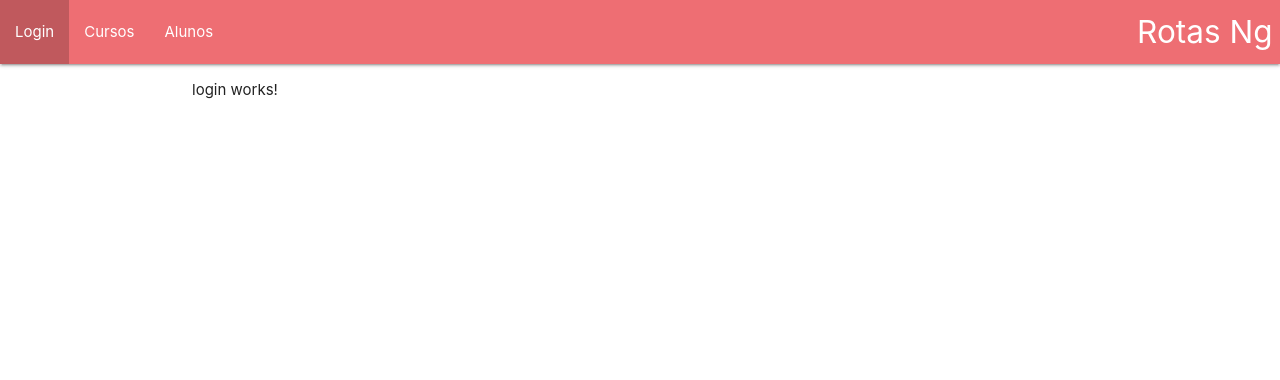
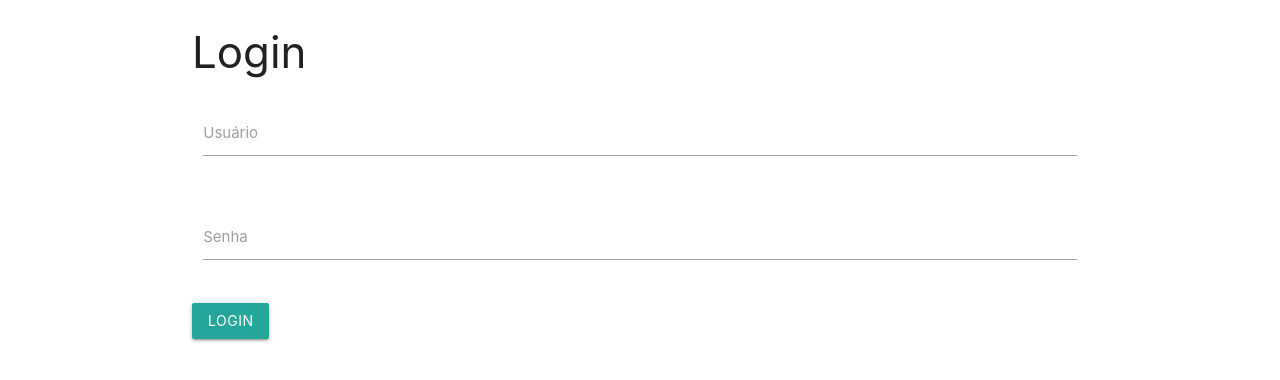
Before and after one commit to AndersonSilva94/estudos-angular-framework, an Angular app in the folder modulo-7-rotas/rotas/: page /login in a window 1280 px wide. Shown: the top 380 px of the page. Built offline with nearby package versions, Linux system fonts and the light colour scheme.

Commit message:
feat: :rocket: Rotas: Tela de Login e como não mostrar o Menu

```diff
--- a/modulo-7-rotas/rotas/src/app/app.component.html
+++ b/modulo-7-rotas/rotas/src/app/app.component.html
@@ -1,4 +1,4 @@
-<nav>
+<nav *ngIf="mostrarMenu">
   <div class="nav-wrapper">
     <a routerLink="" class="brand-logo right">Rotas Ng</a>
     <ul id="nav-mobile" class="left hide-on-med-and-down">
--- a/modulo-7-rotas/rotas/src/app/app.component.ts
+++ b/modulo-7-rotas/rotas/src/app/app.component.ts
@@ -1,4 +1,5 @@
 import { Component } from '@angular/core';
+import { AuthService } from './login/auth.service';
 
 @Component({
   selector: 'app-root',
@@ -7,4 +8,16 @@ import { Component } from '@angular/core';
 })
 export class AppComponent {
   title = 'rotas';
+
+  mostrarMenu: boolean = false;
+
+  constructor(
+    private authService: AuthService
+  ) {}
+
+  ngOnInit() {
+    this.authService.mostrarMenuEmitter.subscribe(
+      mostrar => this.mostrarMenu = mostrar
+    )
+  }
 }
--- a/modulo-7-rotas/rotas/src/app/app.module.ts
+++ b/modulo-7-rotas/rotas/src/app/app.module.ts
@@ -5,7 +5,9 @@ import { AppRoutingModule } from './app-routing.module';
 import { AppComponent } from './app.component';
 // import { CursosModule } from './cursos/cursos.module';
 import { HomeComponent } from './home/home.component';
+import { AuthService } from './login/auth.service';
 import { LoginComponent } from './login/login.component';
+import { LoginModule } from './login/login.module';
 // import { AlunosModule } from './alunos/alunos.module';
 // import { CursosComponent } from './cursos/cursos.component';
 // import { CursoDetalheComponent } from './cursos/curso-detalhe/curso-detalhe.component';
@@ -16,7 +18,6 @@ import { LoginComponent } from './login/login.component';
   declarations: [
     AppComponent,
     HomeComponent,
-    LoginComponent,
     // CursosComponent,
     // CursoDetalheComponent,
     // CursoNaoEncontradoComponent
@@ -25,9 +26,11 @@ import { LoginComponent } from './login/login.component';
     BrowserModule,
     // CursosModule,
     // AlunosModule,
+    LoginModule,
     AppRoutingModule
   ],
   // providers: [CursosService],
+  providers: [AuthService],
   bootstrap: [AppComponent]
 })
 export class AppModule { }
--- /dev/null
+++ b/modulo-7-rotas/rotas/src/app/login/auth.service.ts
@@ -0,0 +1,35 @@
+import { EventEmitter, Injectable } from '@angular/core';
+import { Router } from '@angular/router';
+import { Usuario } from './usuario';
+
+@Injectable({
+  providedIn: 'root'
+})
+export class AuthService {
+
+  public usuarioAutenticado: boolean = false;
+
+  mostrarMenuEmitter = new EventEmitter<boolean>();
+
+  constructor(
+    private router: Router,
+  ) { }
+
+  fazerLogin(usuario: Usuario) {
+
+    if(usuario.nome === 'usuario@email.com' && usuario.senha === '12345678') {
+
+      this.usuarioAutenticado = true;
+
+      this.mostrarMenuEmitter.emit(true);
+
+      this.router.navigate(['/'])
+
+    } else {
+
+      this.usuarioAutenticado = false;
+
+      this.mostrarMenuEmitter.emit(false);
+    }
+  }
+}
--- a/modulo-7-rotas/rotas/src/app/login/login.component.html
+++ b/modulo-7-rotas/rotas/src/app/login/login.component.html
@@ -1 +1,19 @@
-<p>login works!</p>
+<h3>Login</h3>
+
+<div class="row">
+  <div class="input-field col s12">
+    <input [(ngModel)]="usuario.nome" type="text" id="usuario" class="validate">
+    <label for="usuario" class="active">Usuário</label>
+  </div>
+</div>
+
+<div class="row">
+  <div class="input-field col s12">
+    <input [(ngModel)]="usuario.senha" type="password" id="senha" class="validate">
+    <label for="senha" class="active">Senha</label>
+  </div>
+</div>
+
+<button class="btn waves-effect waves-light" type="submit" name="action" (click)="fazerLogin()">Login
+
+</button>
--- a/modulo-7-rotas/rotas/src/app/login/login.component.ts
+++ b/modulo-7-rotas/rotas/src/app/login/login.component.ts
@@ -1,4 +1,6 @@
 import { Component, OnInit } from '@angular/core';
+import { AuthService } from './auth.service';
+import { Usuario } from './usuario';
 
 @Component({
   selector: 'app-login',
@@ -7,9 +9,17 @@ import { Component, OnInit } from '@angular/core';
 })
 export class LoginComponent implements OnInit {
 
-  constructor() { }
+  public usuario: Usuario = new Usuario();
+
+  constructor(
+    private authService: AuthService
+  ) { }
 
   ngOnInit(): void {
   }
 
+  fazerLogin() {
+    this.authService.fazerLogin(this.usuario)
+  }
+
 }
--- /dev/null
+++ b/modulo-7-rotas/rotas/src/app/login/usuario.ts
@@ -0,0 +1,4 @@
+export class Usuario {
+  nome: string = '';
+  senha: string = ''
+}
```
Also changed, not shown: modulo-7-rotas/rotas/src/app/login/login.module.ts (added, +20 -0 lines), 1 other file (tests, documents, lock files or other folders).
